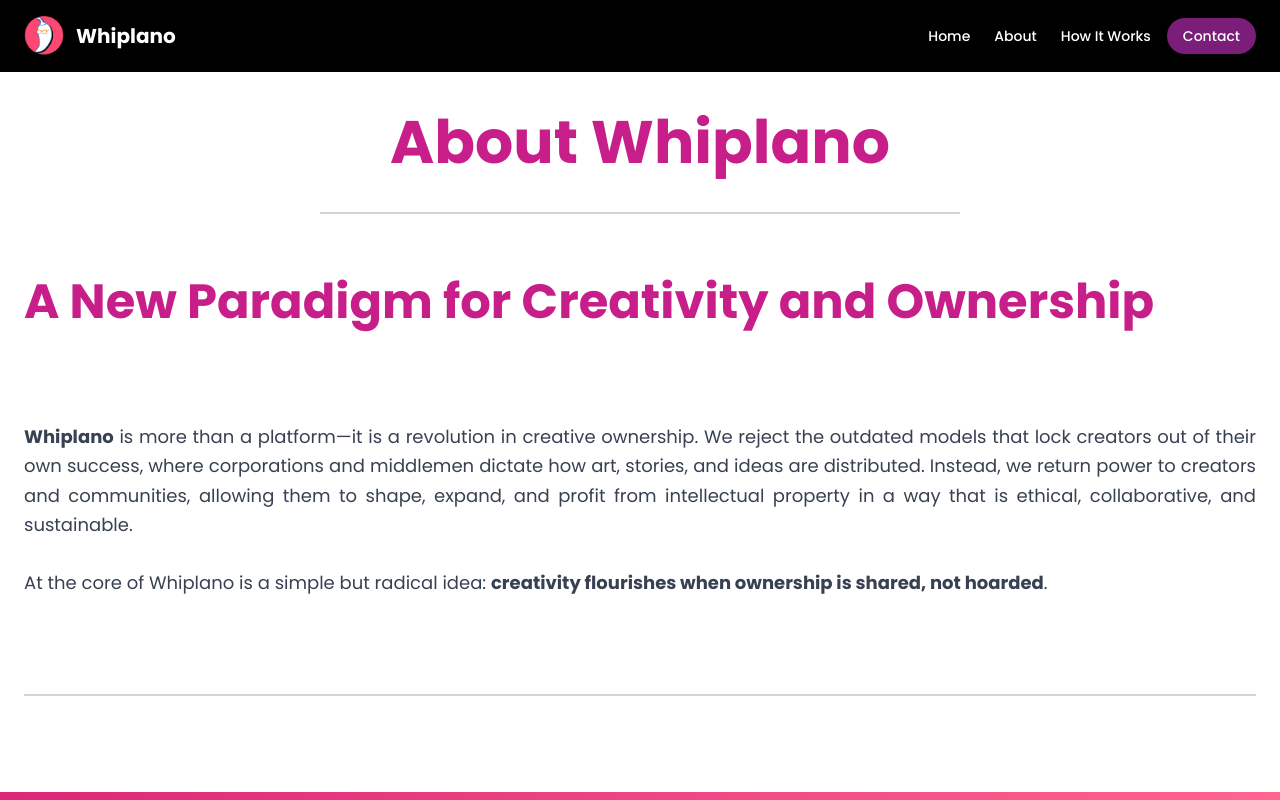
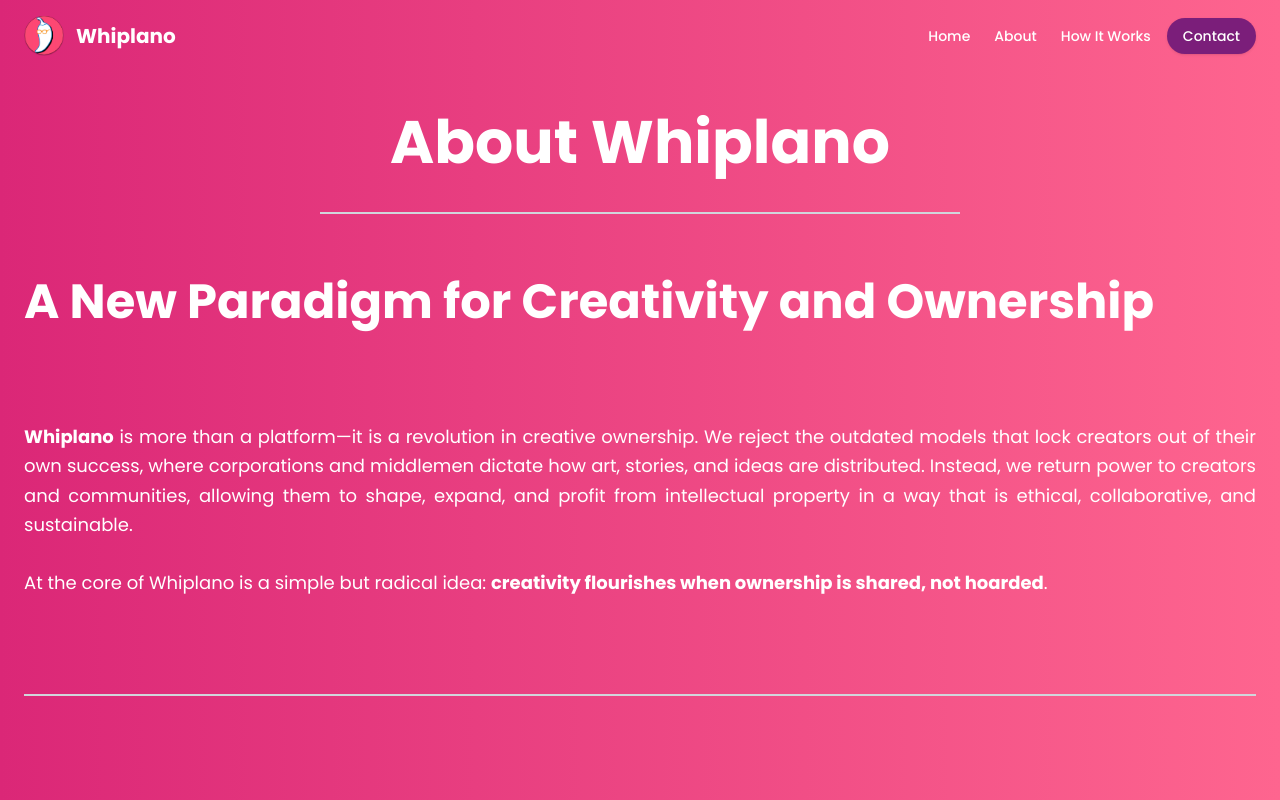
Before and after one commit to GalenGoodwick/whiplano-web, a Next.js app: page /about in a window 1280 px wide. Shown: the top 800 px of the page. Built offline with nearby package versions, Linux system fonts and the light colour scheme.

Commit message:
changed the bg of about to gradient of pink and text to white

```diff
--- a/src/app/about/page.tsx
+++ b/src/app/about/page.tsx
@@ -5,9 +5,9 @@ export default function AboutUs() {
   return (
     <>
       {/* <Header /> */}
-        <div className="bg-white">
-          <div className="bg-black py-9"></div>
-          <h1 className=" flex flex-col items-center text-6xl font-extrabold my-10 text-[#C81E8A]">About Whiplano</h1>
+        <div className="bg-gradient-to-r from-[#DB2777] to-[#FE658F]">
+          <div className="bg-gradient-to-r from-[#DB2777] to-[#FE658F] py-9"></div>
+          <h1 className=" flex flex-col items-center text-6xl font-extrabold my-10 text-white">About Whiplano</h1>
           <hr className="w-1/2 border-t-2 border-gray-300 my-4 mx-auto" />
           <div><AboutText/></div>
         </div>
--- a/src/components/aboutus-text/index.tsx
+++ b/src/components/aboutus-text/index.tsx
@@ -2,12 +2,12 @@
 
 export default function AboutText() {
   return (
-    <section className="pt-12 ">
-            <div className="bg-white pb-[6rem]">
+    <section className="pt-12 bg-gradient-to-r from-[#DB2777] to-[#FE658F] text-white ">
+            <div className="pb-[6rem]">
                 <div className=" container mx-auto flex flex-col gap-[6rem] px-6 ">
-                    <h1 className="text-5xl font-extrabold  text-[#C81E8A]">A New Paradigm for Creativity and Ownership</h1>
+                    <h1 className="text-5xl font-extrabold ">A New Paradigm for Creativity and Ownership</h1>
                     <div className="flex flex-col">
-                        <p className="text-lg leading-relaxed text-gray-700 md:text-justify">
+                        <p className="text-lg leading-relaxed  md:text-justify">
                             <b>Whiplano</b> is more than a platform—it is a revolution in creative ownership. We reject the outdated models that lock creators out of their own success, where corporations and middlemen dictate how art, stories, and ideas are distributed. Instead, we return power to creators and communities, allowing them to shape, expand, and profit from intellectual property in a way that is ethical, collaborative, and sustainable.
                             <br /><br />
                             At the core of Whiplano is a simple but radical idea: <b>creativity flourishes when ownership is shared, not hoarded</b>.
@@ -18,14 +18,14 @@ export default function AboutText() {
 
             </div>
 
-            <div className="bg-gradient-to-r from-[#DB2777] to-[#FE658F] text-white pb-[6rem]">
+            <div className=" text-white pb-[6rem]">
                 <div className="container mx-auto flex flex-col gap-[6rem] px-6 bg-">
                     <h1 className="text-5xl font-extrabold pt-[5rem]">Our Values
                     </h1>
                     {/*1. Decentralized Creativity: Expanding, Not Restricting*/}
                     <div className="flex flex-col ">
                         <h2 className="text-3xl font-extrabold mb-6 ">1. Decentralized Creativity: Expanding, Not Restricting</h2>
-                        <p className="text-lg leading-relaxed text-white-700 md:text-justify">
+                        <p className="text-lg leading-relaxed  md:text-justify">
                         Traditional IP models force creators to choose between control and growth—either sell their rights or limit how far their work can go. <b>Whiplano eliminates this false choice</b> by allowing creators to issue <b>Tradable Seed Rights (TRS)</b> that invite artisans and producers to legally expand and commercialize their work—without losing their connection to it.
                         <br /><br />
                         Creators retain authorship, recognition, and revenue, while the community helps their ideas flourish in ways they never imagined.
@@ -35,7 +35,7 @@ export default function AboutText() {
                     {/*2. A System Built on Trust and Merit, Not Gatekeeping*/}
                     <div className="flex flex-col ">
                         <h2 className="text-3xl font-extrabold mb-6">2. A System Built on Trust and Merit, Not Gatekeeping</h2>
-                        <p className="text-lg leading-relaxed text-white-700 md:text-justify">
+                        <p className="text-lg leading-relaxed  md:text-justify">
                         Gatekeepers dictate which ideas deserve funding, which artists get published, and which voices are heard. <b>Whiplano flips this model</b>—anyone can publish, anyone can participate, and success is determined by community support, not corporate approval.
                         <br /><br />
                         Every <b>TRS</b> is <b>a vote of confidence</b>, a direct investment in creative potential, not a speculative bet on corporate marketing trends.
@@ -45,7 +45,7 @@ export default function AboutText() {
                     {/*3. Economic Freedom for Creators and Makers*/}
                     <div className="flex flex-col ">
                         <h2 className="text-3xl font-extrabold mb-6 ">3. Economic Freedom for Creators and Makers</h2>
-                        <p className="text-lg leading-relaxed text-white-700 md:text-justify">
+                        <p className="text-lg leading-relaxed  md:text-justify">
                         For too long, creators have been trapped in <b>low-royalty contracts, restrictive publishing deals, and exploitative licensing agreements</b>. Whiplano’s multiplication of rights creates new revenue streams where both creators and artisans thrive.
                             <ul className="list-disc list-inside pl-[3rem]">
                             <li><b>Creators</b> get paid upfront when they issue TRS.</li>
@@ -59,7 +59,7 @@ export default function AboutText() {
                     {/*4. Blockchain Meets Accessibility: Security Without Barriers*/}
                     <div className="flex flex-col ">
                         <h2 className="text-3xl font-extrabold mb-6 ">4. Blockchain Meets Accessibility: Security Without Barriers</h2>
-                        <p className="text-lg leading-relaxed text-white-700 md:text-justify">
+                        <p className="text-lg leading-relaxed  md:text-justify">
                         Whiplano seamlessly bridges <b>blockchain security</b> with <b>real-world usability</b>. Unlike other platforms that demand technical knowledge and cryptocurrency expertise, Whiplano ensures that:
                             <ul className="list-disc list-inside pl-[3rem]">
                             <li><b>Anyone can participate using fiat payments.</b></li>
@@ -73,7 +73,7 @@ export default function AboutText() {
                     {/*5. Collaboration Over Competition*/}
                     <div className="flex flex-col ">
                         <h2 className="text-3xl font-extrabold mb-6">5. Collaboration Over Competition</h2>
-                        <p className="text-lg leading-relaxed text-white-700 md:text-justify">
+                        <p className="text-lg leading-relaxed  md:text-justify">
                         Creativity is not a zero-sum game—it thrives when people build on each other’s ideas. Instead of forcing creators to fight for limited market space, <b>Whiplano enables them to work together</b> in a decentralized network of expansion, adaptation, and mutual success.
                         <br /><br />
                         Whether you’re an <b>author, artist, filmmaker, designer, or investor</b>, Whiplano creates a space where your skills, passion, and vision can flourish without restrictions.
@@ -84,11 +84,11 @@ export default function AboutText() {
                 </div>
             </div>
 
-            <div className="container mx-auto flex flex-col gap-[6rem] px-6 ">
-                <h1 className="text-5xl pt-[5rem] font-extrabold  text-[#C81E8A]">The Future of Ownership is Here</h1>
+            <div className=" text-white container mx-auto flex flex-col gap-[6rem] px-6 ">
+                <h1 className="text-5xl pt-[5rem] font-extrabold ">The Future of Ownership is Here</h1>
 
                 <div className="flex flex-col ">
-                    <p className="text-lg leading-relaxed text-gray-700 md:text-justify">
+                    <p className="text-lg leading-relaxed  md:text-justify">
                     Whiplano is not just a marketplace—it’s an entirely new <b>creative economy</b>. A space where <b>ideas are planted like seeds, nurtured by the community, and grown into movements</b>. Where creators own their future, artisans unlock new opportunities, and audiences become true participants in the success of the works they love.
                     <br /><br />
                     This is the <b>end of gatekeeping</b> and the beginning of an <b>open, decentralized, and thriving creative world</b>.
@@ -100,11 +100,11 @@ export default function AboutText() {
 
             </div>
 
-            <div className="bg-gradient-to-r from-[#DB2777] to-[#FE658F] text-white pb-[6rem]">
-                <div className="container mx-auto flex flex-col gap-[6rem] px-6 bg-">
+            <div className=" text-white pb-[6rem]">
+                <div className="container mx-auto flex flex-col gap-[6rem] px-6 ">
                     <h1 className="text-5xl font-extrabold pt-[5rem] ">Join Us</h1>
                     <div className="flex flex-col ">
-                        <p className="text-lg leading-relaxed text-white-700 md:text-justify">
+                        <p className="text-lg leading-relaxed  md:text-justify">
                           <b>Build, expand, and own the future of creativity.</b>
                         </p>
                     </div>
```
